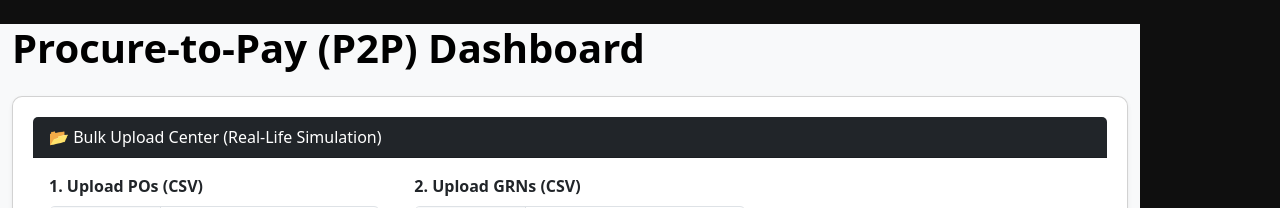
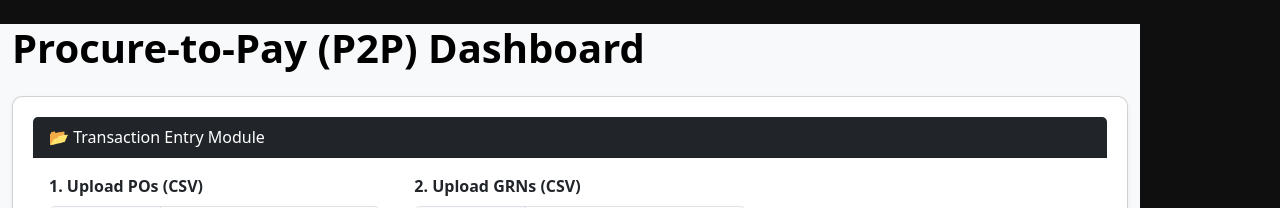
Before and after one commit to BinaryBrain45/p2p-frontend, a React (Vite) app: page / in a window 1280 px wide. Shown: the top 208 px of the page. Built offline with nearby package versions, Linux system fonts and the light colour scheme; no server answers.

Commit message:
Renamed sections

```diff
--- a/src/components/FileUploader.jsx
+++ b/src/components/FileUploader.jsx
@@ -27,7 +27,7 @@ const FileUploader = ({ onUploadSuccess }) => {
     return (
         <div className="card mb-4 bg-white text-dark shadow-sm">
             <div className="card-header bg-dark text-white">
-                📂 Bulk Upload Center (Real-Life Simulation)
+                📂 Transaction Entry Module
             </div>
             <div className="card-body">
                 <div className="row">
```
Also changed, not shown: 1 other file (tests, documents, lock files or other folders).
